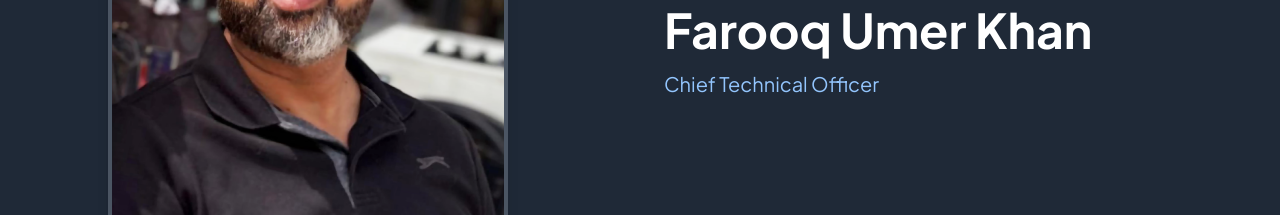
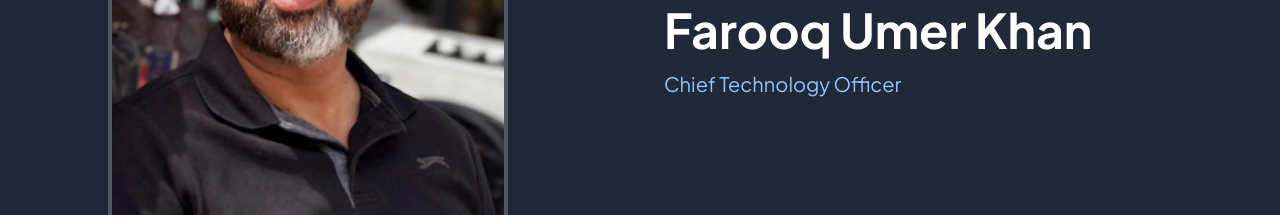
Before and after one commit to UmerDaraz163/teresol-web, a Next.js app: page /team/farooq-umer-khan in a window 1280 px wide. Shown: the part 331-546 px from the top of the page. Built offline with nearby package versions, Linux system fonts and the light colour scheme.

Commit message:
spelling fixed

```diff
--- a/components/TeamMemberPage.tsx
+++ b/components/TeamMemberPage.tsx
@@ -24,11 +24,11 @@ type TeamMember = {
 const roleMap: Record<string, string> = {
   CEO: "Chief Executive Officer",
   COO: "Chief Operating Officer",
-  CTO: "Chief Technical Officer",
+  CTO: "Chief Technology Officer",
   CIO: "Chief Information Officer",
-  CDO: "Chief Digital Officer",
+  CDO: "Chief Design Officer",
   CMO: "Chief Marketing Officer",
-  CPO: "Chief Product Officer",
+  CPO: "Chief Project Officer",
   "Adv Intl Project": "Advisor International Projects",
   "Adv Avcs": "Advisor Avionics & Special Projects",
   "Adv Grd Def Proj": "Advisor Ground Defense Projects",
```
